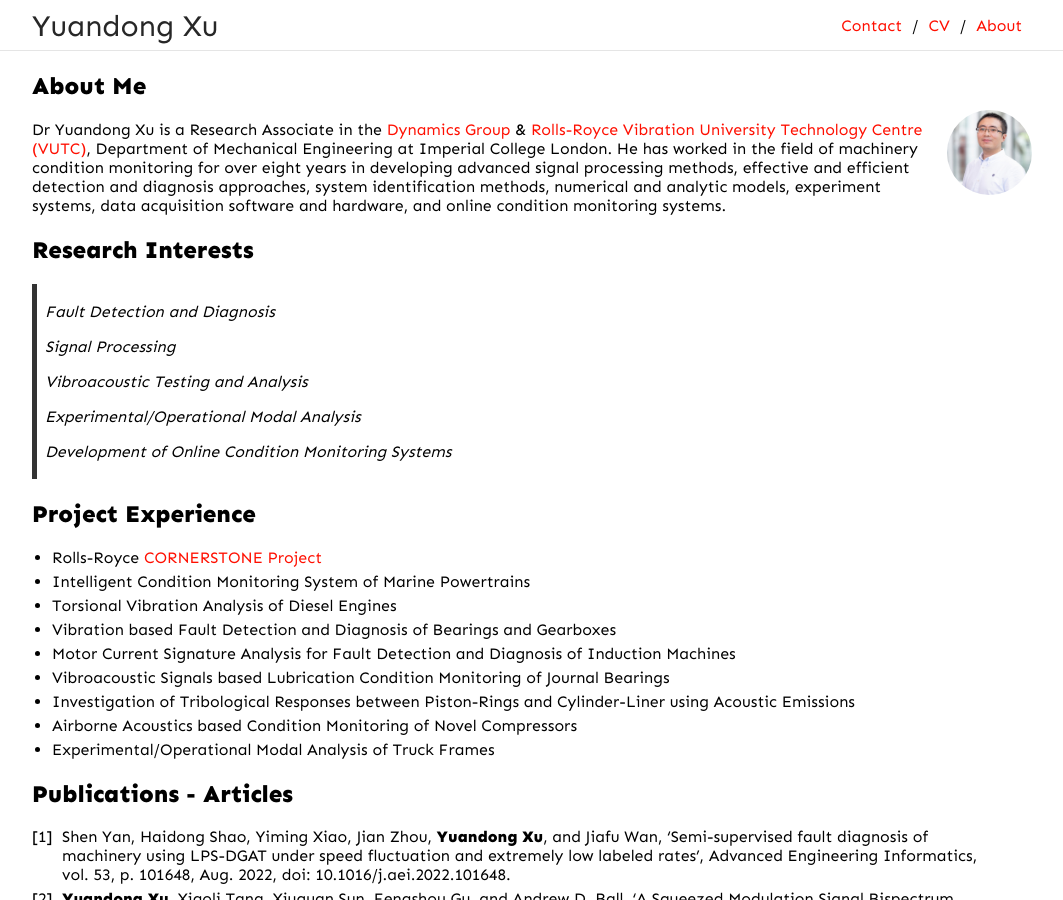
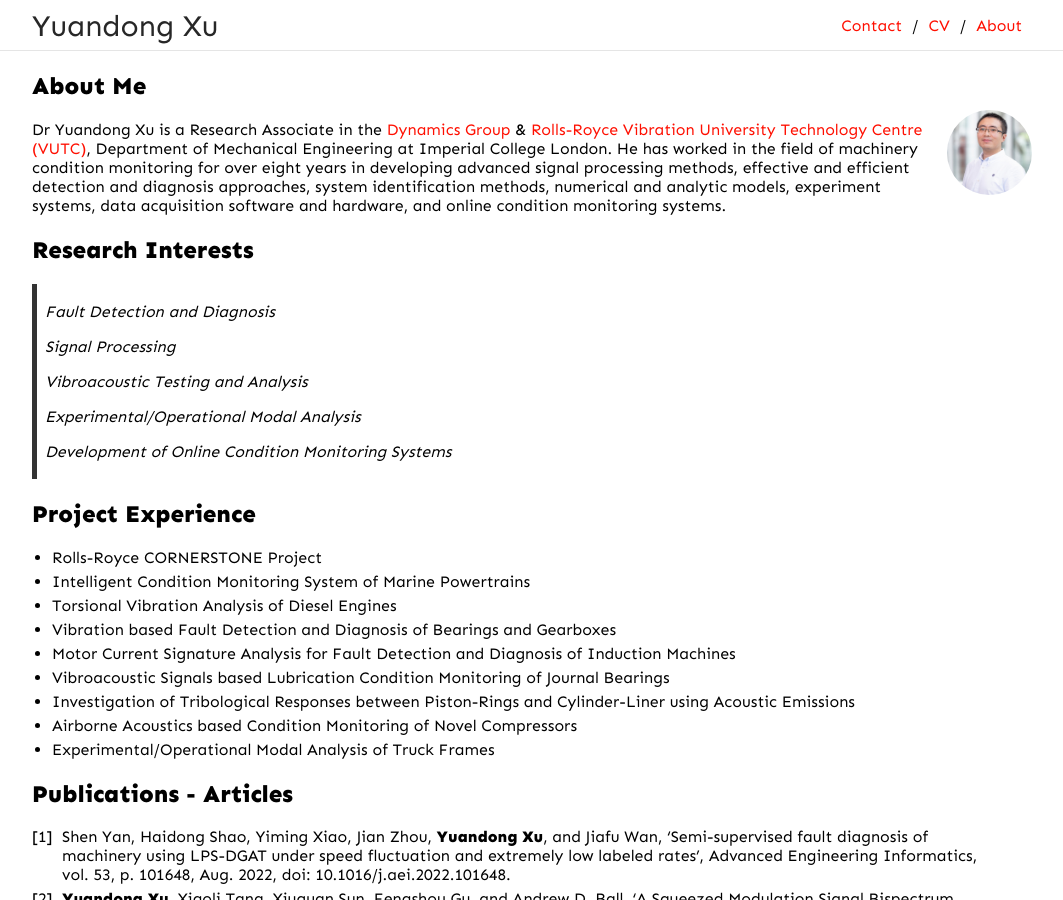
Before and after one commit to edgarxu/edgarxu.github.io, a Jekyll site: the page built from index.md, in a window 1280 px wide and 900 px high. Shown: the whole window, without its empty margins (108-1171 px from the left). Built offline with Jekyll 4.4.1, drawn with Linux system fonts in a browser that asks for light colours; our own code applies the rules of GitHub Pages for plain Markdown files; part of the change alters nothing that is shown.

```diff
--- a/index.md
+++ b/index.md
@@ -22,7 +22,7 @@ Dr Yuandong Xu is a Research Associate in the [Dynamics Group](https://www.imper
 
 ## Project Experience
 
-* Rolls-Royce [CORNERSTONE Project](https://cornerstone-partnership.org/)
+* Rolls-Royce CORNERSTONE Project
 * Intelligent Condition Monitoring System of Marine Powertrains
 * Torsional Vibration Analysis of Diesel Engines
 * Vibration based Fault Detection and Diagnosis of Bearings and Gearboxes
```
